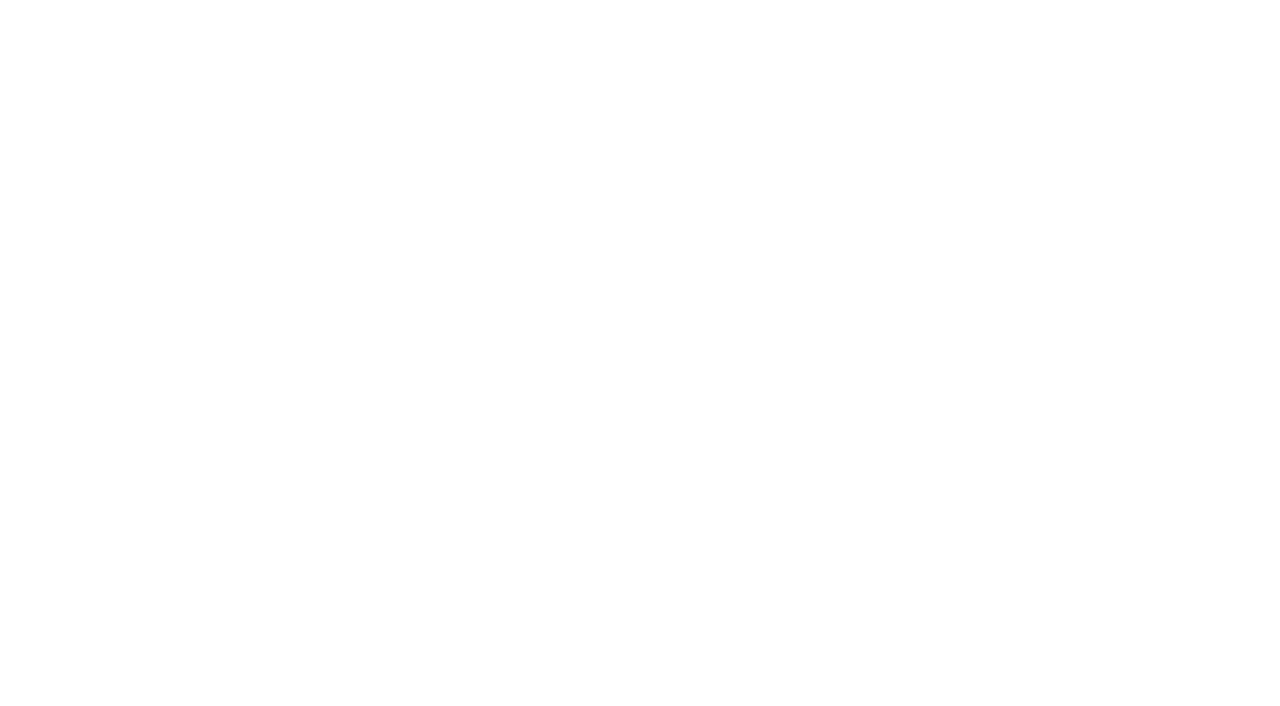
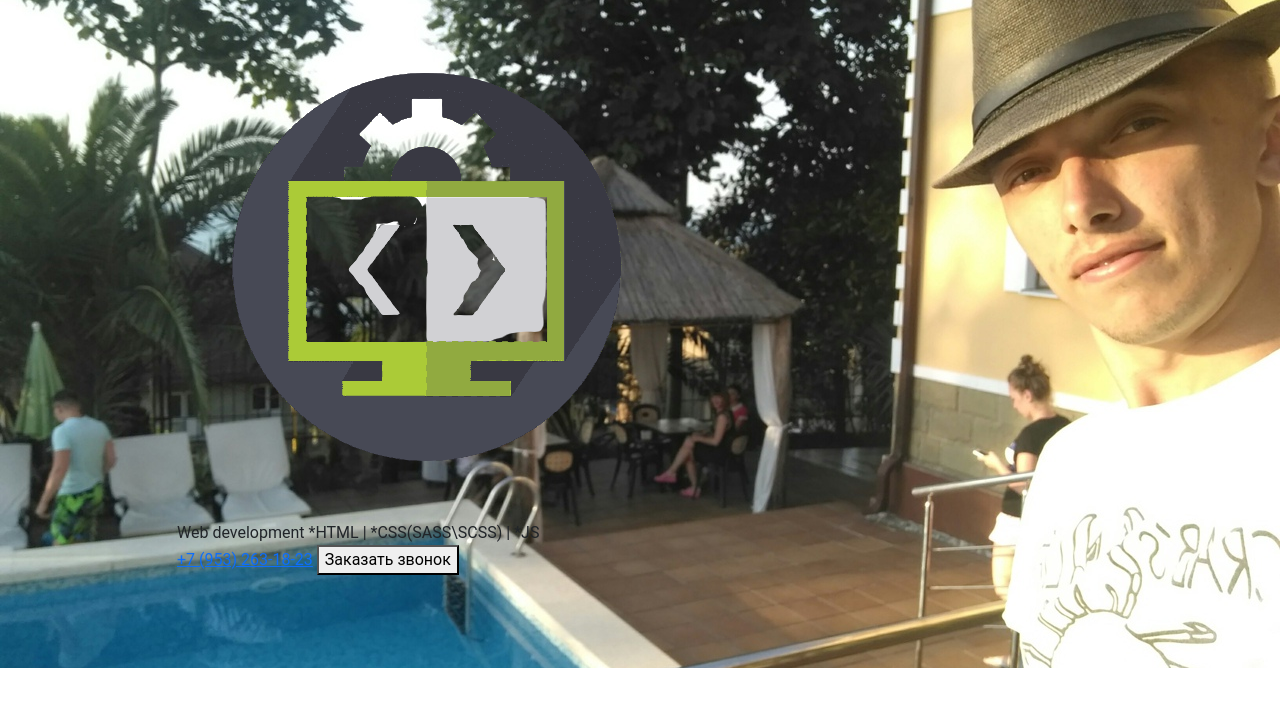
Before and after one commit to TjayViktor/Viktor.github.io, a plain HTML site: page index.html in a window 1280 px wide. Drawn offline with Linux system fonts and the light colour scheme.

Commit message:
Add promo file

```diff
--- a/index.html
+++ b/index.html
@@ -5,7 +5,7 @@
     <meta http-equiv="X-UA-Compatible" content="IE=edge">
     <meta name="viewport" content="width=device-width, initial-scale=1.0">
     <title>Митькин Виктор</title>
-    <link rel="shortcut icon" href="#" type="image/x-icon">
+    <link rel="shortcut icon" href="icons/favicon.ico" type="image/x-icon">
     <link rel="stylesheet" href="css/bootstrap-reboot.min.css">
     <link rel="stylesheet" href="css/bootstrap-grid.min.css">
     <link rel="stylesheet" href="css/fonts.css">
@@ -14,7 +14,21 @@
 </head>
 <body>
     <div class="promo">
-        <div class="container"></div>
+        <div class="container">
+            <header class="header">
+                <a href='#' class="header__logo">
+                    <img src="icons/logo.png" alt="logo">
+                </a>
+                <div class="header__official">
+                    Web development
+                    <span>*HTML | *CSS(SASS\SCSS) | *JS </span>
+                </div>
+                <div class="header__contacts">
+                    <a href="tel:+79532631823" class="header__phone">+7 (953) 263-18-23</a>
+                    <button class="button">Заказать звонок</button>
+                </div>
+            </header>
+        </div>
     </div>
     <script src="js/script.js"></script>
 </body>
--- /dev/null
+++ b/sass/blocks/_promo.scss
@@ -0,0 +1,5 @@
+.promo {
+    min-height: 650px;
+    padding: 21px 0 93px 0;
+    background: url(../../img/main_bg.jpg)center (center/cover)no-repeat;
+}
--- a/sass/style.scss
+++ b/sass/style.scss
@@ -6,3 +6,4 @@
   max-width: 950px;
   margin: 0 auto;
 }
+@import "blocks/promo";
```
Also changed, not shown: css/style.min.css, icons/favicon.ico (added), icons/logo.png (added), img/main_bg.jpg (added).
